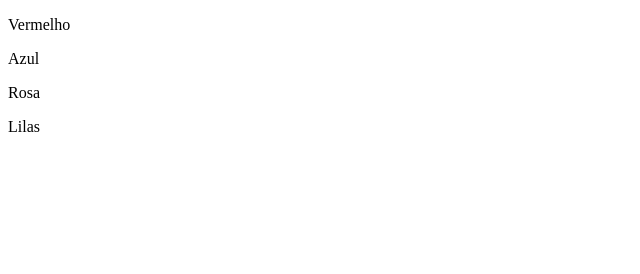
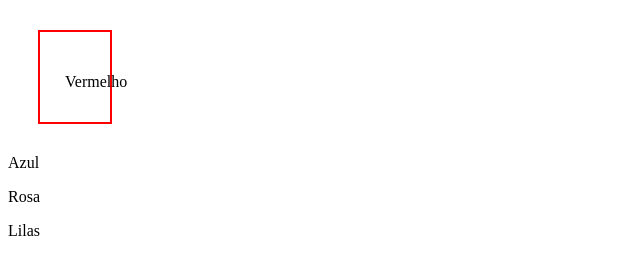
Before and after one commit to Larabeatriz08/ATV1_4BIMESTRE, a plain HTML site: page index.html in a window 1280 px wide. Shown: the whole page, without its empty margins (0-640 px from the left). Drawn offline with Linux system fonts and the light colour scheme.

Commit message:
atv_4bim

```diff
--- a/index.html
+++ b/index.html
@@ -4,10 +4,11 @@
     <meta charset="UTF-8">
     <meta http-equiv="X-UA-Compatible" content="IE=edge">
     <meta name="viewport" content="width=device-width, initial-scale=1.0">
+    <link rel="stylesheet" href="style.css">
     <title>Cores</title>
 </head>
 <body>
-    <div class="vermelho">
+    <div class="vermelho_1">
         <p>Vermelho</p>
     </div>
 
--- a/style.css
+++ b/style.css
@@ -0,0 +1,15 @@
+.vermelho_1 {
+   width: 20px;
+
+   height: 40px;
+
+   margin: 30px;
+
+   padding: 5px;
+
+   padding: 25px;
+
+   border: 2px solid #f00
+
+
+}
```
